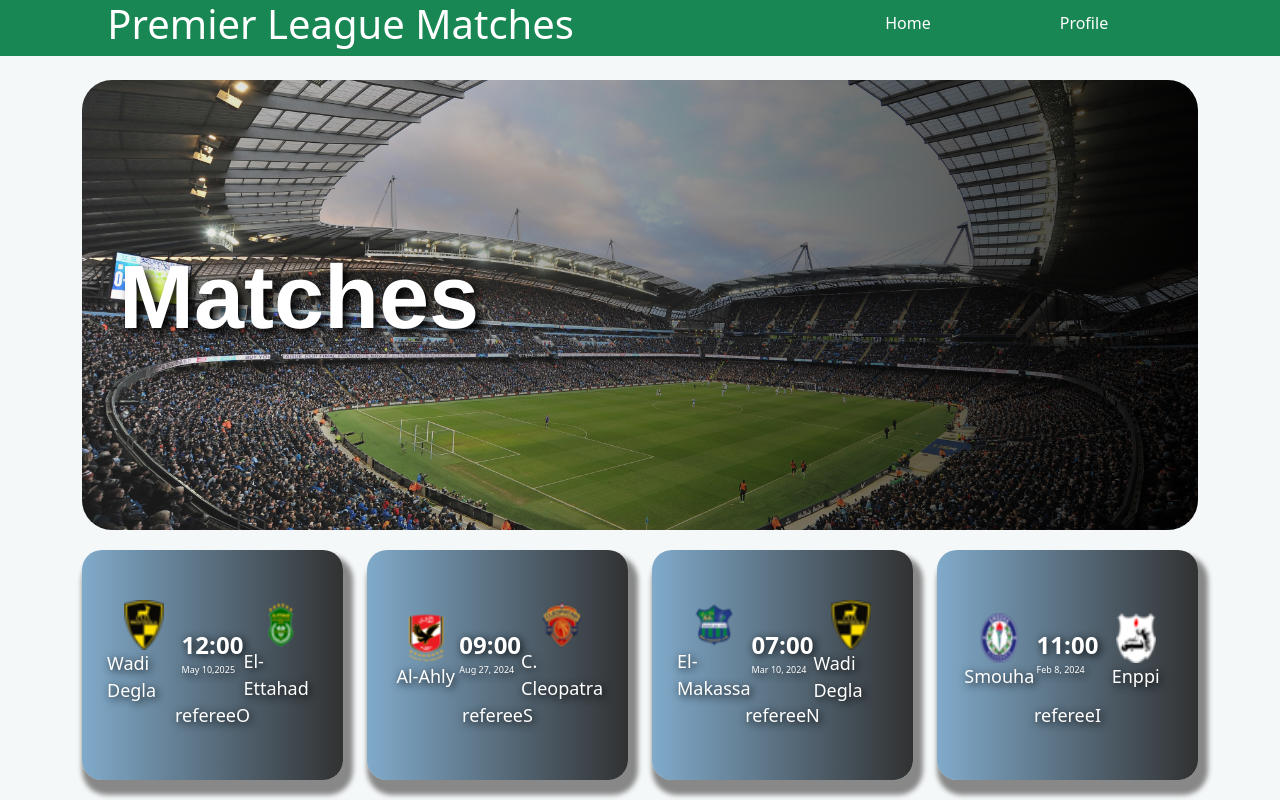
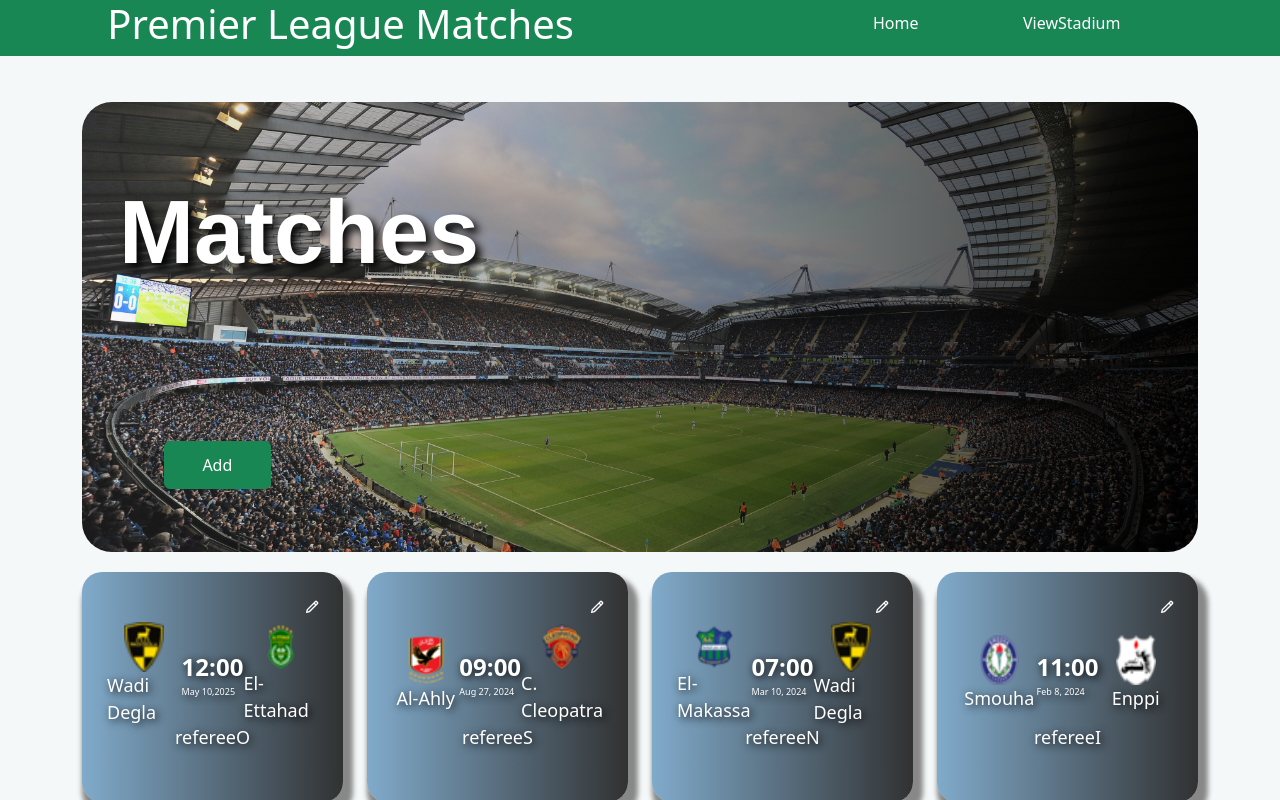
Before and after one commit to zeinabmoawad/Egyptian_Premier_League_Match_Reservation_System, a React (Create React App) app in the folder frontend/: page / in a window 1280 px wide. Shown: the top 800 px of the page. Built offline with nearby package versions, Linux system fonts and the light colour scheme.

Commit message:
edit match

```diff
--- a/frontend/src/App.js
+++ b/frontend/src/App.js
@@ -17,13 +17,43 @@ import Home from "./Components/Home/Home.jsx";
 import Profile from "./Components/ProfilePage/profile.jsx";
 import Navbar from "./Components/Navbar/Navbar.jsx";
 function App() {
-  const user = "fan";
+  const user = "FEA";
+  let links;
+  switch (user) {
+    case "guest":
+      links = [
+        { path: "/", label: "Home" },
+        { path: "/Signup", label: "Signup" },
+        { path: "/Signin", label: "Signin" },
+      ];
+      break;
+    case "fan":
+      links = [
+        { path: "/", label: "Home" },
+        { path: "/Profile", label: "Profile" },
+        { path: "/Tickets", label: "Tickets" },
+      ];
+      break;
+    case "FEA":
+      links = [
+        { path: "/", label: "Home" },
+        { path: "/ViewStadium", label: "ViewStadium" },
+      ];
+      break;
+  }
+  const navbarConfig = {
+    logo: "Premier League Matches",
+    links: links,
+  };
+
   return (
     <div className="App">
+      <Navbar {...navbarConfig} />
 
       {/* <DeleteUser></DeleteUser> */}
       {/* <UserRequest /> */}
       {/* <ViewMatches userType="FEA"></ViewMatches> */}
+
       <BrowserRouter>
         <Routes>
           <Route path="/" element={<Home userType={user}></Home>} />
@@ -38,6 +68,7 @@ function App() {
             path="/ViewStadium"
             element={<ViewStadium userType={user}></ViewStadium>}
           />
+          <Route path="/Tickets" element={<ViewTickets></ViewTickets>} />
         </Routes>
       </BrowserRouter>
     </div>
--- a/frontend/src/Components/Home/Home.jsx
+++ b/frontend/src/Components/Home/Home.jsx
@@ -3,35 +3,8 @@ import Navbar from "../Navbar/Navbar.jsx";
 import classes from "./Home.module.css";
 import ViewMatches from ".././Matches/ViewMatches/ViewMatches.jsx";
 function Home(props) {
-  let links;
-  switch (props.userType) {
-    case "guest":
-      links = [
-        { path: "/", label: "Home" },
-        { path: "/Signup", label: "Signup" },
-        { path: "/Signin", label: "Signin" },
-      ];
-      break;
-    case "fan":
-      links = [
-        { path: "/", label: "Home" },
-        { path: "/Profile", label: "Profile" },
-      ];
-      break;
-    case "FEA":
-      links = [
-        { path: "/", label: "Home" },
-        { path: "/ViewStadium", label: "ViewStadium" },
-      ];
-      break;
-  }
-  const navbarConfig = {
-    logo: "Premier League Matches",
-    links: links,
-  };
   return (
     <div>
-      <Navbar {...navbarConfig} />
       <ViewMatches userType={props.userType}></ViewMatches>
     </div>
   );
--- a/frontend/src/Components/MatchDetails/MatchDetails.css
+++ b/frontend/src/Components/MatchDetails/MatchDetails.css
@@ -2,6 +2,7 @@
   background-image: url("../Assets/images/goalmatches.jpg");
   background-repeat: no-repeat;
   background-size: cover;
+  margin-top: -46px;
 }
 .match-details-container {
   text-align: center;
@@ -16,7 +17,6 @@
 .match-details-teams {
   display: flex;
   justify-content: space-around;
-
 }
 .match-details-teams p {
   color: white;
--- a/frontend/src/Components/Matches/ViewMatches/ViewMatches.css
+++ b/frontend/src/Components/Matches/ViewMatches/ViewMatches.css
@@ -3,8 +3,12 @@
   width: 100%;
 }
 .matches-header {
-  background-image: linear-gradient(to right, rgba(255, 255, 255, 0.1), rgba(0, 0, 0, 0.8)),
-  url("../../Assets/images/Stadium1.jpg");
+  background-image: linear-gradient(
+      to right,
+      rgba(255, 255, 255, 0.1),
+      rgba(0, 0, 0, 0.8)
+    ),
+    url("../../Assets/images/Stadium1.jpg");
   background-repeat: no-repeat;
   background-size: cover;
   background-position: center;
@@ -12,7 +16,6 @@
   height: 450px;
   width: 90%;
   margin-left: 3%;
-  margin-top: 25px;
   position: relative;
   text-align: left;
   color: white;
@@ -23,7 +26,6 @@
   text-shadow: 2px 2px 8px #312f2f;
   width: inherit;
   margin: 0;
-  margin-top: 80px;
 }
 .matches-header-column {
   height: 100%;
@@ -34,10 +36,10 @@
   color: white;
 }
 .matches-header-column p {
-    text-shadow: 5px 5px 8px black;
-    color: white;
-    font-size: 90px;
-    font-family: Helvetica Neue,Helvetica,Arial,sans-serif;
+  text-shadow: 5px 5px 8px black;
+  color: white;
+  font-size: 90px;
+  font-family: Helvetica Neue, Helvetica, Arial, sans-serif;
 }
 .matches {
   display: flex;
@@ -110,3 +112,8 @@
   color: white;
   text-align: center;
 }
+.view-match-edit {
+  position: absolute;
+  right: 68px;
+  top: 21px;
+}
--- a/frontend/src/Components/Matches/ViewMatches/ViewMatches.jsx
+++ b/frontend/src/Components/Matches/ViewMatches/ViewMatches.jsx
@@ -20,7 +20,7 @@ import TalaeaElGaishSC from "../../Assets/teams logos 30x30/17.png";
 import GhazlElMahalla from "../../Assets/teams logos 30x30/18.png";
 import { Container, Row, Col } from "react-bootstrap";
 import { FaLocationDot } from "react-icons/fa6";
-import CreateMatches from "../CreateMatches/CreateMatches.jsx"
+import CreateMatches from "../CreateMatches/CreateMatches.jsx";
 import EditMatches from "../EditMatches/EditMatches.jsx";
 import DeletePopUp from "../../User/DeleteUser/DeletePopup/DeletePopUp.jsx";
 import ApproveUser from "../../User/Requests/ApproveOrDisApprove/ApproveUser.jsx";
@@ -67,7 +67,6 @@ export default function ViewMatches(props) {
   //       console.error("Error fetching teams logos data:", error);
   //     });
   // }, []);
-
 
   var matches = [
     {
@@ -126,26 +125,30 @@ export default function ViewMatches(props) {
       day: "Feb 8, 2024",
       location: "Cairo Stadium 3, Cairo",
       referee: "refereeI",
-    }
+    },
+  ];
+  const handleChildClick = (event) => {
+    event.stopPropagation();
+  };
 
-  ];
   return (
     <div>
       <Container className="matches-container">
         <Row className="matches-header">
           <Col className="matches-header-column">
             <p>Matches</p>
-            {props.userType == "FEA" && (<CreateMatches></CreateMatches>)}
+            {props.userType == "FEA" && <CreateMatches></CreateMatches>}
           </Col>
-
         </Row>
         <Row className="matches justify-content-start">
           {matches.map((item, i) => (
             <Col md={3} key={i}>
-              <a href={/MatchDetails/+i}>
-              <div className="match" >
+              <div className="match">
                 {/* <div><DeletePopUp></DeletePopUp></div> */}
-                {/* <div><EditMatches></EditMatches></div> */}
+                <div className="view-match-edit" onClick={handleChildClick}>
+                  <EditMatches></EditMatches>
+                </div>
+                <a href={/MatchDetails/ + i}>
                   <div className="match-teams">
                     <div className="match-team match-team-left">
                       <img src={teamsLogos[item.team1]} alt="" />
@@ -163,8 +166,8 @@ export default function ViewMatches(props) {
                   <div className="match-location">
                     <p>{item.referee}</p>
                   </div>
+                </a>
               </div>
-              </a>
             </Col>
           ))}
         </Row>
--- a/frontend/src/Components/Navbar/Navbar.module.css
+++ b/frontend/src/Components/Navbar/Navbar.module.css
@@ -1,21 +1,21 @@
-*{
+* {
   margin: 0;
   padding: 0;
 }
 .nav_bar {
-  position: fixed;
+  /* position: fixed; */
   /* width: 100vw; */
   right: 0;
   left: 0;
   top: 0;
-  z-index:999;
+  z-index: 999;
   background-color: #198754;
   display: flex;
   flex-direction: row;
   align-items: center;
   justify-content: space-around;
   color: white;
-
+  margin-bottom: 46px;
 }
 
 .navetor h1 a {
@@ -33,7 +33,6 @@
   justify-content: space-around;
   margin-top: 5px;
   color: white;
-
 }
 
 .navetor_list1 li a {
--- a/frontend/src/Components/ProfilePage/profile.css
+++ /dev/null
@@ -1,3 +0,0 @@
-.profile {
-  margin-top: 46px;
-}
--- a/frontend/src/Components/ProfilePage/profile.jsx
+++ b/frontend/src/Components/ProfilePage/profile.jsx
@@ -2,7 +2,6 @@ import React from "react";
 import UserProfileCard from "../UserProfileCard/UserProfileCard";
 import ProfilePage from "./ProfilePage";
 import { Container, Row, Col } from "react-bootstrap";
-import "./profile.css";
 
 export default function Profile() {
   return (
--- a/frontend/src/Components/ViewTickets/ViewTickets.jsx
+++ b/frontend/src/Components/ViewTickets/ViewTickets.jsx
@@ -153,7 +153,7 @@ export default function ViewTickets() {
       <Container className="matches-container">
         <Row className="matches-header">
           <Col className="matches-header-column">
-            <h1>Tickets</h1>
+            <p>Tickets</p>
           </Col>
         </Row>
         <Row className="matches justify-content-start">
@@ -182,10 +182,6 @@ export default function ViewTickets() {
                   </div>
                 </div>
                 <div className="match-location">
-                  <p>
-                    <FaLocationDot />
-                    {item.location}
-                  </p>
                   <p>{item.referee}</p>
                 </div>
               </div>
```
Lines whose indentation alone changed are shown as unchanged.
